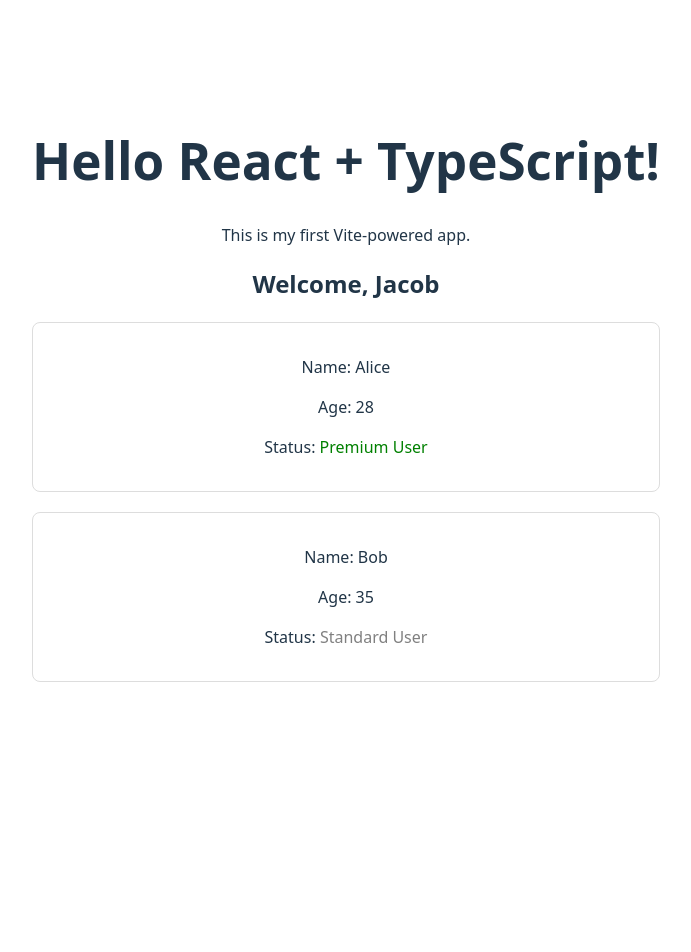
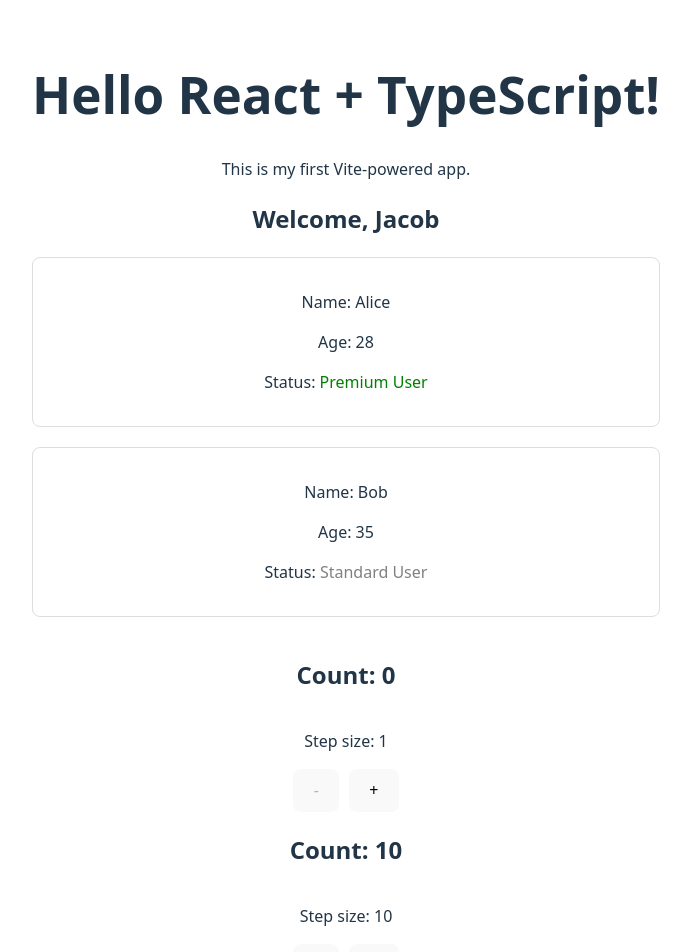
Before and after one commit to arinjay-gangwar/react-basics, a React (Vite) app: page / in a window 1280 px wide. Shown: the top 952 px of the page, without its empty margins (294-985 px from the left). Before the commit the page ends 800 px from the top, so only its background shows below. Built offline with nearby package versions, Linux system fonts and the light colour scheme.

Commit message:
add Counter component and render on App component

```diff
--- a/src/App.tsx
+++ b/src/App.tsx
@@ -1,8 +1,13 @@
 import Welcome from "./components/Welcome";
 import UserCard from "./components/UserCard/UserCard";
+import Counter from "./components/Counter/Counter";
 import "./App.css";
 
 const App = () => {
+  const handleCounterChange = (value: number) => {
+    console.log("Counter Updated", value);
+  };
+
   return (
     <>
       <header>
@@ -23,6 +28,15 @@ const App = () => {
         name="Bob"
         age={35}
       />
+      <Counter
+        initialValue={0}
+        onChange={handleCounterChange}
+      />
+      <Counter
+        initialValue={10}
+        onChange={handleCounterChange}
+        step={10}
+      />
     </>
   );
 };
```
